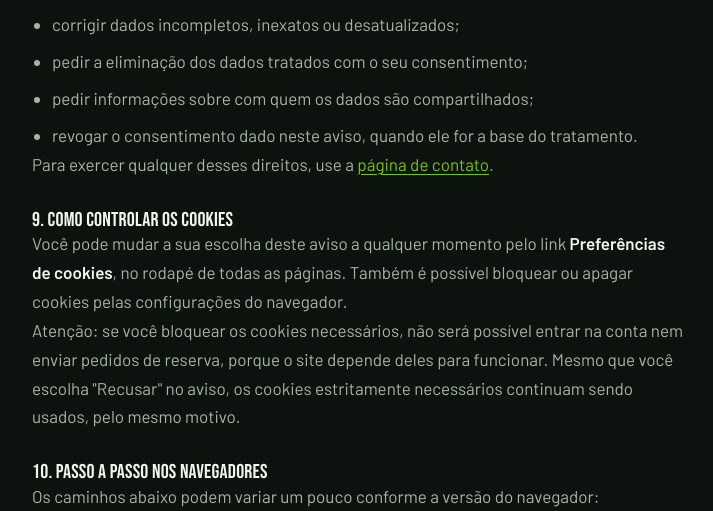
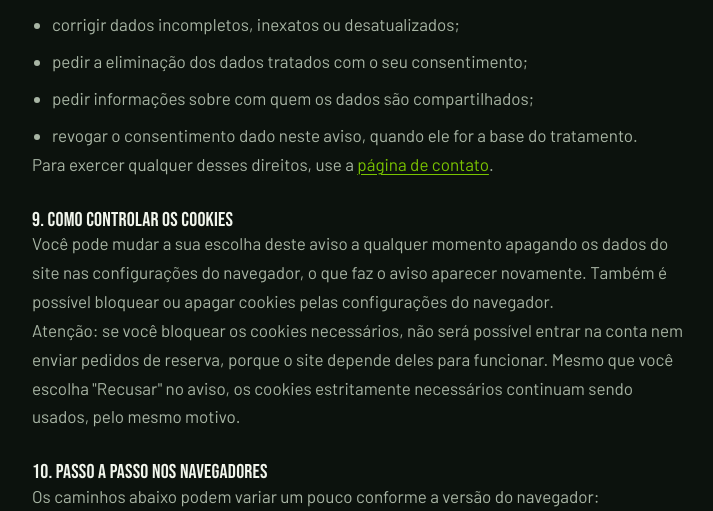
Before and after one commit to viniasz-dev/CT-Novos-Talentos, a Django app: page /cookies/ in a window 1280 px wide. Shown: the part 3395-3906 px from the top of the page, without its empty margins (280-993 px from the left). Run offline with Django 5.2, Linux system fonts and the light colour scheme; parts of the project's set-up code (start-up, migrations or seed data) failed here and were passed over.

Commit message:
Remove link Preferências de cookies do rodapé
Co-Authored-By: Claude Sonnet 5.5 <noreply@anthropic.com>

```diff
--- a/templates/base.html
+++ b/templates/base.html
@@ -97,7 +97,6 @@
               </li>
               <li><a href="{% url 'contato' %}">Página de contato</a></li>
               <li><a href="{% url 'cookies' %}">Política de cookies</a></li>
-              <li><button class="link-button" type="button" data-cookie-reopen>Preferências de cookies</button></li>
             </ul>
           </div>
         </div>
@@ -139,11 +138,6 @@
           try { localStorage.setItem("cookie-consent", choice); } catch {}
           banner.hidden = true;
         });
-        document.querySelector("[data-cookie-reopen]")?.addEventListener("click", () => {
-          try { localStorage.removeItem("cookie-consent"); } catch {}
-          banner.hidden = false;
-          banner.querySelector("button")?.focus();
-        });
       }
     </script>
     {% block scripts %}{% endblock %}
--- a/templates/pages/cookies.html
+++ b/templates/pages/cookies.html
@@ -103,7 +103,7 @@
     <p>Para exercer qualquer desses direitos, use a <a href="{% url 'contato' %}">página de contato</a>.</p>
 
     <h2 id="controle">9. Como controlar os cookies</h2>
-    <p>Você pode mudar a sua escolha deste aviso a qualquer momento pelo link <strong>Preferências de cookies</strong>, no rodapé de todas as páginas. Também é possível bloquear ou apagar cookies pelas configurações do navegador.</p>
+    <p>Você pode mudar a sua escolha deste aviso a qualquer momento apagando os dados do site nas configurações do navegador, o que faz o aviso aparecer novamente. Também é possível bloquear ou apagar cookies pelas configurações do navegador.</p>
     <p>Atenção: se você bloquear os cookies necessários, não será possível entrar na conta nem enviar pedidos de reserva, porque o site depende deles para funcionar. Mesmo que você escolha "Recusar" no aviso, os cookies estritamente necessários continuam sendo usados, pelo mesmo motivo.</p>
 
     <h2 id="navegadores">10. Passo a passo nos navegadores</h2>
@@ -143,7 +143,7 @@
     <h3>Como saio de uma sessão em um computador compartilhado?</h3>
     <p>Use o botão <strong>Sair</strong> no menu. Isso encerra a sessão e remove o acesso à sua conta naquele navegador.</p>
     <h3>Mudei de ideia. Posso trocar a resposta?</h3>
-    <p>Sim. Clique em <strong>Preferências de cookies</strong> no rodapé e escolha novamente.</p>
+    <p>Sim. Apague os dados do site nas configurações do navegador e o aviso aparecerá novamente para você escolher.</p>
 
     <h2 id="alteracoes">14. Alterações desta política</h2>
     <p>Podemos atualizar esta política quando o site mudar, por exemplo, ao incluir novos recursos que usem outros cookies. A data de atualização fica no topo da página, e mudanças relevantes serão informadas por meio do aviso de cookies.</p>
```
